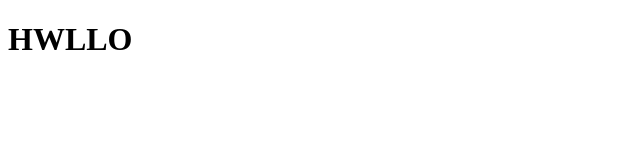
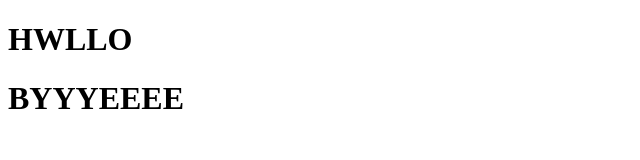
Before and after one commit to Yansokchan/git-test, a plain HTML site: page index.html in a window 1280 px wide. Shown: the whole page, without its empty margins (0-640 px from the left). Drawn offline with Linux system fonts and the light colour scheme.

Commit message:
Update index.html

```diff
--- a/index.html
+++ b/index.html
@@ -7,5 +7,6 @@
   </head>
   <body>
     <h1>HWLLO</h1>
+    <H1>BYYYEEEE</H1>
   </body>
 </html>
```
